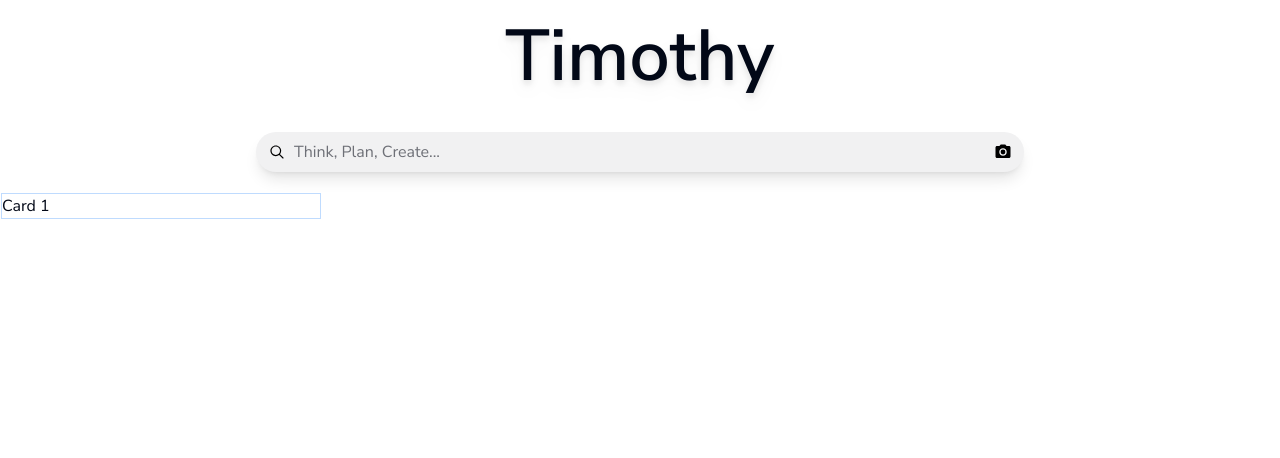
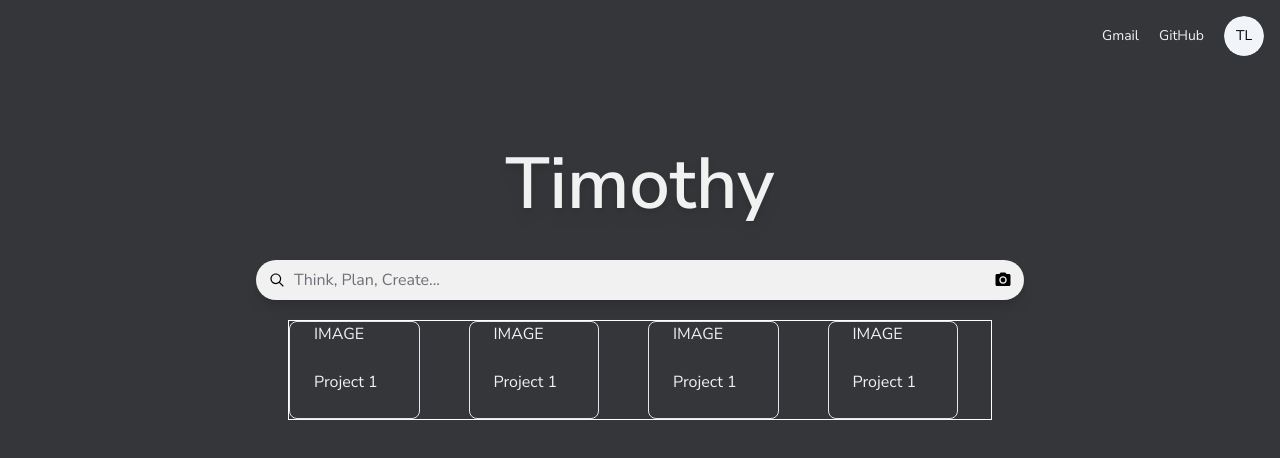
Before and after one commit to Dominier/portfolio-timothy, a Next.js app: page / in a window 1280 px wide. Shown: the top 458 px of the page. Built offline with nearby package versions, Linux system fonts and the light colour scheme.

Commit message:
Navigation bar + avatar

```diff
--- a/app/(landing)/page.tsx
+++ b/app/(landing)/page.tsx
@@ -1,9 +1,18 @@
 import Image from "next/image";
-
+import {
+  Card,
+  CardContent,
+  CardDescription,
+  CardFooter,
+  CardHeader,
+  CardTitle,
+} from "@/components/ui/card";
+import { NavigationBar } from "@/components/ui/navbar";
 
 export default function HomePage() {
   return (
     <div className="selection:bg-gray-500 selection:text-[#f1f1f2]">
+      <NavigationBar />
       {/* Timothy Logo */}
       <div className="w-[100%] p-5">
         <h1 className="text-7xl font-semibold text-center drop-shadow-lg">
@@ -38,10 +47,39 @@
       </div>
 
       {/* List of Projects Icons */}
-      <div className="grid grid-cols-4 border border-white">
-        <div className="border border-blue-200">
-          Card 1
-        </div>
+      <div className="grid grid-cols-1 sm:grid-cols-2 md:grid-cols-3 lg:grid-cols-4 gap-4 w-[55%] ml-auto mr-auto border border-white ">
+        <Card className="w-[80%] bg-[#35363A] text-[#f1f1f2] hover:bg-[#505258] transition ease-in-out duration-300">
+          <CardContent>
+            IMAGE
+          </CardContent>
+          <CardFooter>
+            Project 1
+          </CardFooter>
+        </Card>
+        <Card className="w-[80%] bg-[#35363A] text-[#f1f1f2] hover:bg-[#505258] transition ease-in-out duration-300">
+          <CardContent>
+            IMAGE
+          </CardContent>
+          <CardFooter>
+            Project 1
+          </CardFooter>
+        </Card>
+        <Card className="w-[80%] bg-[#35363A] text-[#f1f1f2] hover:bg-[#505258] transition ease-in-out duration-300">
+          <CardContent>
+            IMAGE
+          </CardContent>
+          <CardFooter>
+            Project 1
+          </CardFooter>
+        </Card>
+        <Card className="w-[80%] bg-[#35363A] text-[#f1f1f2] hover:bg-[#505258] transition ease-in-out duration-300">
+          <CardContent>
+            IMAGE
+          </CardContent>
+          <CardFooter>
+            Project 1
+          </CardFooter>
+        </Card>
       </div>
 
 
--- a/app/globals.css
+++ b/app/globals.css
@@ -74,3 +74,8 @@
     @apply bg-background text-foreground;
   }
 }
+
+body {
+  color: #f1f1f2;
+  background-color: #35363A;
+}
--- /dev/null
+++ b/components/ui/avatar.tsx
@@ -0,0 +1,50 @@
+"use client"
+
+import * as React from "react"
+import * as AvatarPrimitive from "@radix-ui/react-avatar"
+
+import { cn } from "@/lib/utils"
+
+const Avatar = React.forwardRef<
+  React.ElementRef<typeof AvatarPrimitive.Root>,
+  React.ComponentPropsWithoutRef<typeof AvatarPrimitive.Root>
+>(({ className, ...props }, ref) => (
+  <AvatarPrimitive.Root
+    ref={ref}
+    className={cn(
+      "relative flex h-10 w-10 shrink-0 overflow-hidden rounded-full",
+      className
+    )}
+    {...props}
+  />
+))
+Avatar.displayName = AvatarPrimitive.Root.displayName
+
+const AvatarImage = React.forwardRef<
+  React.ElementRef<typeof AvatarPrimitive.Image>,
+  React.ComponentPropsWithoutRef<typeof AvatarPrimitive.Image>
+>(({ className, ...props }, ref) => (
+  <AvatarPrimitive.Image
+    ref={ref}
+    className={cn("aspect-square h-full w-full", className)}
+    {...props}
+  />
+))
+AvatarImage.displayName = AvatarPrimitive.Image.displayName
+
+const AvatarFallback = React.forwardRef<
+  React.ElementRef<typeof AvatarPrimitive.Fallback>,
+  React.ComponentPropsWithoutRef<typeof AvatarPrimitive.Fallback>
+>(({ className, ...props }, ref) => (
+  <AvatarPrimitive.Fallback
+    ref={ref}
+    className={cn(
+      "flex h-full w-full items-center justify-center rounded-full bg-muted",
+      className
+    )}
+    {...props}
+  />
+))
+AvatarFallback.displayName = AvatarPrimitive.Fallback.displayName
+
+export { Avatar, AvatarImage, AvatarFallback }
--- /dev/null
+++ b/components/ui/card.tsx
@@ -0,0 +1,79 @@
+import * as React from "react"
+
+import { cn } from "@/lib/utils"
+
+const Card = React.forwardRef<
+  HTMLDivElement,
+  React.HTMLAttributes<HTMLDivElement>
+>(({ className, ...props }, ref) => (
+  <div
+    ref={ref}
+    className={cn(
+      "rounded-lg border bg-card text-card-foreground shadow-sm",
+      className
+    )}
+    {...props}
+  />
+))
+Card.displayName = "Card"
+
+const CardHeader = React.forwardRef<
+  HTMLDivElement,
+  React.HTMLAttributes<HTMLDivElement>
+>(({ className, ...props }, ref) => (
+  <div
+    ref={ref}
+    className={cn("flex flex-col space-y-1.5 p-6", className)}
+    {...props}
+  />
+))
+CardHeader.displayName = "CardHeader"
+
+const CardTitle = React.forwardRef<
+  HTMLParagraphElement,
+  React.HTMLAttributes<HTMLHeadingElement>
+>(({ className, ...props }, ref) => (
+  <h3
+    ref={ref}
+    className={cn(
+      "text-2xl font-semibold leading-none tracking-tight",
+      className
+    )}
+    {...props}
+  />
+))
+CardTitle.displayName = "CardTitle"
+
+const CardDescription = React.forwardRef<
+  HTMLParagraphElement,
+  React.HTMLAttributes<HTMLParagraphElement>
+>(({ className, ...props }, ref) => (
+  <p
+    ref={ref}
+    className={cn("text-sm text-muted-foreground", className)}
+    {...props}
+  />
+))
+CardDescription.displayName = "CardDescription"
+
+const CardContent = React.forwardRef<
+  HTMLDivElement,
+  React.HTMLAttributes<HTMLDivElement>
+>(({ className, ...props }, ref) => (
+  <div ref={ref} className={cn("p-6 pt-0", className)} {...props} />
+))
+CardContent.displayName = "CardContent"
+
+const CardFooter = React.forwardRef<
+  HTMLDivElement,
+  React.HTMLAttributes<HTMLDivElement>
+>(({ className, ...props }, ref) => (
+  <div
+    ref={ref}
+    className={cn("flex items-center p-6 pt-0", className)}
+    {...props}
+  />
+))
+CardFooter.displayName = "CardFooter"
+
+export { Card, CardHeader, CardFooter, CardTitle, CardDescription, CardContent }
--- /dev/null
+++ b/components/ui/navbar.tsx
@@ -0,0 +1,16 @@
+import { Avatar, AvatarFallback, AvatarImage } from "./avatar"
+
+export const NavigationBar = () => {
+    return (
+        <div className="pb-32">
+            <div className="text-sm float-right p-4">
+                <a href="mailto: tleprojectcs@gmail.com" className="pr-5 hover:underline">Gmail</a>
+                <a href="https://github.com/Dominier" className="pr-5 hover:underline">GitHub</a>
+                <Avatar className="inline-flex">
+                    <AvatarImage src="" width={10} height={20} />
+                    <AvatarFallback className="text-black">TL</AvatarFallback>
+                </Avatar>
+            </div>
+        </div>
+    )
+}
--- a/package.json
+++ b/package.json
@@ -9,6 +9,7 @@
     "lint": "next lint"
   },
   "dependencies": {
+    "@radix-ui/react-avatar": "^1.0.4",
     "@types/node": "20.5.7",
     "@types/react": "18.2.21",
     "@types/react-dom": "18.2.7",
```
Also changed, not shown: 1 other file (tests, documents, lock files or other folders).
